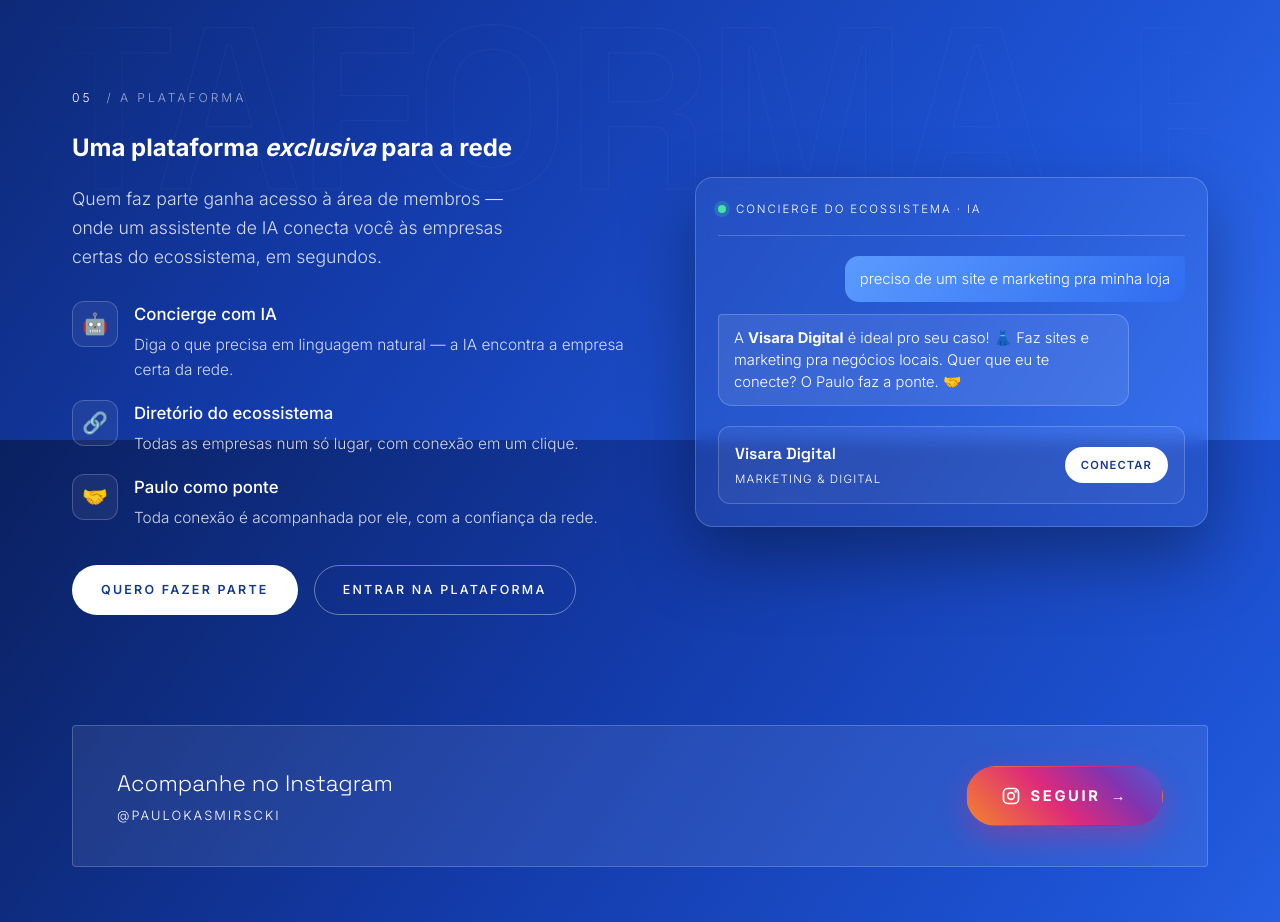
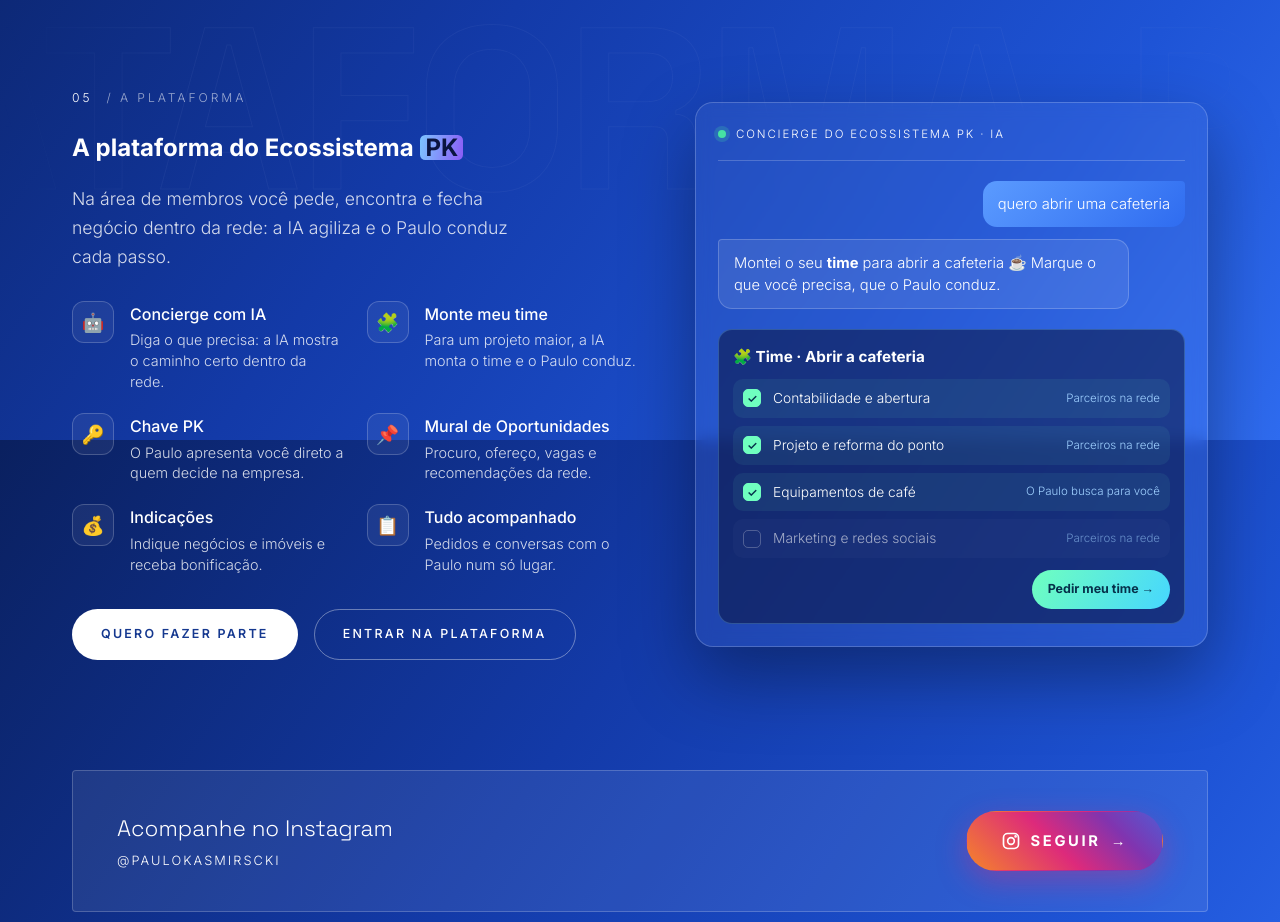
Before and after one commit to Nativeterritorial/paulokasmirscki, a Next.js app: page / in a window 1280 px wide. Shown: the part 5960-6882 px from the top of the page. Built offline with nearby package versions, Linux system fonts and the light colour scheme; a web font is replaced by a local one.

Commit message:
A Plataforma: selo PK, 6 recursos e prévia do Monte meu time
Co-Authored-By: Claude Opus 5.5 <noreply@anthropic.com>

```diff
--- a/app/page.js
+++ b/app/page.js
@@ -1061,42 +1061,57 @@ export default function Home() {
                   05 <span>/ A Plataforma</span>
                 </div>
                 <h2 style={{ marginTop: "16px" }}>
-                  Uma plataforma <em>exclusiva</em> para a rede
+                  A plataforma do{" "}
+                  <em className="nowrap">
+                    Ecossistema <span className="pk-selo">PK</span>
+                  </em>
                 </h2>
                 <p className="plat-lead">
-                  Quem faz parte ganha acesso à área de membros — onde um
-                  assistente de IA conecta você às empresas certas do
-                  ecossistema, em segundos.
+                  Na área de membros você pede, encontra e fecha negócio dentro
+                  da rede: a IA agiliza e o Paulo conduz cada passo.
                 </p>
 
-                <div className="plat-benefits">
+                <div className="plat-benefits plat-grid6">
                   <div className="plat-b">
                     <div className="plat-ic" aria-hidden="true">🤖</div>
                     <div>
                       <h4>Concierge com IA</h4>
-                      <p>
-                        Diga o que precisa em linguagem natural — a IA encontra a
-                        empresa certa da rede.
-                      </p>
+                      <p>Diga o que precisa: a IA mostra o caminho certo dentro da rede.</p>
                     </div>
                   </div>
                   <div className="plat-b">
-                    <div className="plat-ic" aria-hidden="true">🔗</div>
+                    <div className="plat-ic" aria-hidden="true">🧩</div>
                     <div>
-                      <h4>Diretório do ecossistema</h4>
-                      <p>
-                        Todas as empresas num só lugar, com conexão em um clique.
-                      </p>
+                      <h4>Monte meu time</h4>
+                      <p>Para um projeto maior, a IA monta o time e o Paulo conduz.</p>
                     </div>
                   </div>
                   <div className="plat-b">
-                    <div className="plat-ic" aria-hidden="true">🤝</div>
+                    <div className="plat-ic" aria-hidden="true">🔑</div>
                     <div>
-                      <h4>Paulo como ponte</h4>
-                      <p>
-                        Toda conexão é acompanhada por ele, com a confiança da
-                        rede.
-                      </p>
+                      <h4>Chave PK</h4>
+                      <p>O Paulo apresenta você direto a quem decide na empresa.</p>
+                    </div>
+                  </div>
+                  <div className="plat-b">
+                    <div className="plat-ic" aria-hidden="true">📌</div>
+                    <div>
+                      <h4>Mural de Oportunidades</h4>
+                      <p>Procuro, ofereço, vagas e recomendações da rede.</p>
+                    </div>
+                  </div>
+                  <div className="plat-b">
+                    <div className="plat-ic" aria-hidden="true">💰</div>
+                    <div>
+                      <h4>Indicações</h4>
+                      <p>Indique negócios e imóveis e receba bonificação.</p>
+                    </div>
+                  </div>
+                  <div className="plat-b">
+                    <div className="plat-ic" aria-hidden="true">📋</div>
+                    <div>
+                      <h4>Tudo acompanhado</h4>
+                      <p>Pedidos e conversas com o Paulo num só lugar.</p>
                     </div>
                   </div>
                 </div>
@@ -1114,24 +1129,38 @@ export default function Home() {
               {/* Prévia do painel */}
               <div className="plat-preview fade-up" aria-hidden="true">
                 <div className="pp-bar">
-                  <span className="pp-dot" /> Concierge do Ecossistema · IA
+                  <span className="pp-dot" /> Concierge do Ecossistema PK · IA
                 </div>
                 <div className="pp-chat">
-                  <div className="pp-bubble pp-me">
-                    preciso de um site e marketing pra minha loja
-                  </div>
+                  <div className="pp-bubble pp-me">quero abrir uma cafeteria</div>
                   <div className="pp-bubble pp-bot">
-                    A <b>Visara Digital</b> é ideal pro seu caso! 👗 Faz sites e
-                    marketing pra negócios locais. Quer que eu te conecte? O
-                    Paulo faz a ponte. 🤝
+                    Montei o seu <b>time</b> para abrir a cafeteria ☕ Marque o
+                    que você precisa, que o Paulo conduz.
                   </div>
                 </div>
-                <div className="pp-firm">
-                  <div>
-                    <div className="pp-firm-nm">Visara Digital</div>
-                    <div className="pp-firm-sg">Marketing &amp; Digital</div>
+                <div className="pp-time">
+                  <div className="pp-time-tt">🧩 Time · Abrir a cafeteria</div>
+                  <div className="pp-svc on">
+                    <span className="pp-check">✓</span>
+                    <span className="pp-svc-nm">Contabilidade e abertura</span>
+                    <span className="pp-svc-or">Parceiros na rede</span>
                   </div>
-                  <span className="pp-conn">Conectar</span>
+                  <div className="pp-svc on">
+                    <span className="pp-check">✓</span>
+                    <span className="pp-svc-nm">Projeto e reforma do ponto</span>
+                    <span className="pp-svc-or">Parceiros na rede</span>
+                  </div>
+                  <div className="pp-svc on">
+                    <span className="pp-check">✓</span>
+                    <span className="pp-svc-nm">Equipamentos de café</span>
+                    <span className="pp-svc-or">O Paulo busca para você</span>
+                  </div>
+                  <div className="pp-svc">
+                    <span className="pp-check"></span>
+                    <span className="pp-svc-nm">Marketing e redes sociais</span>
+                    <span className="pp-svc-or">Parceiros na rede</span>
+                  </div>
+                  <span className="pp-pedir">Pedir meu time →</span>
                 </div>
               </div>
             </div>
```
Also changed, not shown: app/globals.css.
